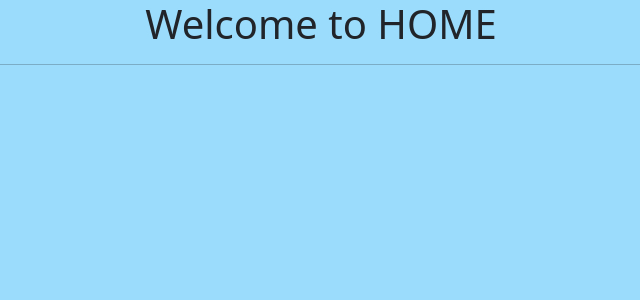
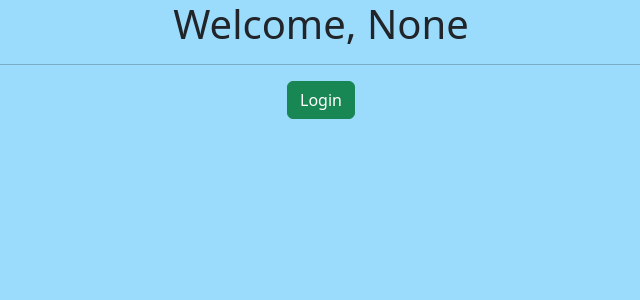
Before and after one commit to SanketTOPS/09May_Python, a Django app: page /home/ in a window 1280 px wide. Shown: the top 300 px of the page, without its empty margins (319-959 px from the left). Run offline with Django 4.2, Linux system fonts and the light colour scheme.

Commit message:
Full Auth

```diff
--- a/Django Project/AuthProj/myapp/templates/home.html
+++ b/Django Project/AuthProj/myapp/templates/home.html
@@ -14,9 +14,17 @@
 
 <body style="background-color: rgb(155, 219, 251);">
     <center>
-        <h1>Welcome to HOME</h1>
+        <h1>Welcome, {{user}}</h1>
     </center>
     <hr>
+    <center>
+        {% if user is none %}
+        <a class="btn btn-success" href="/">Login</a>
+        {% else %}
+        <a class="btn btn-danger" href="/userlogout">Logout</a>
+        {% endif %}
+
+    </center>
 
 </body>
 
--- a/Django Project/AuthProj/myapp/urls.py
+++ b/Django Project/AuthProj/myapp/urls.py
@@ -6,4 +6,5 @@ urlpatterns = [
     path('',views.index),
     path('signup/',views.signup),
     path('home/',views.home,name='home'),
+    path('userlogout/',views.userlogout),
 ]
--- a/Django Project/AuthProj/myapp/views.py
+++ b/Django Project/AuthProj/myapp/views.py
@@ -1,6 +1,7 @@
 from django.shortcuts import render,redirect
 from .forms import *
 from .models import *
+from django.contrib.auth import logout
 
 # Create your views here.
 def index(request):
@@ -13,6 +14,7 @@ def index(request):
         if user:
             print("Login Successfully!")
             msg="Login Successfully!"
+            request.session['user']=unm #session created
             return redirect('home')
         else:
             print("Error!Login faild...")
@@ -31,4 +33,9 @@ def signup(request):
     return render(request,'signup.html')
 
 def home(request):
-    return render(request,'home.html')
+    user=request.session.get('user')
+    return render(request,'home.html',{'user':user})
+
+def userlogout(request):
+    logout(request)
+    return redirect('/')
```
Also changed, not shown: Django Project/AuthProj/AuthProj/settings.py (+6 -2 lines), Django Project/AuthProj/db.sqlite3 (deleted).
